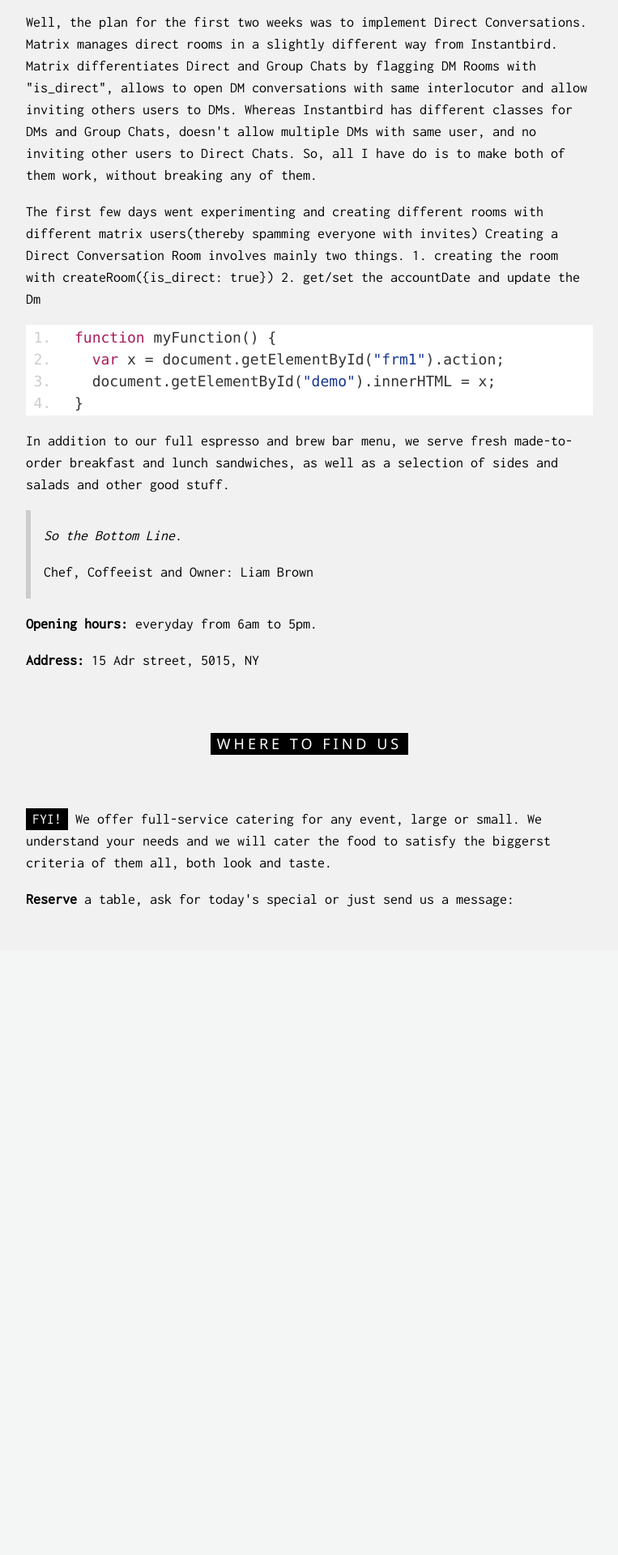
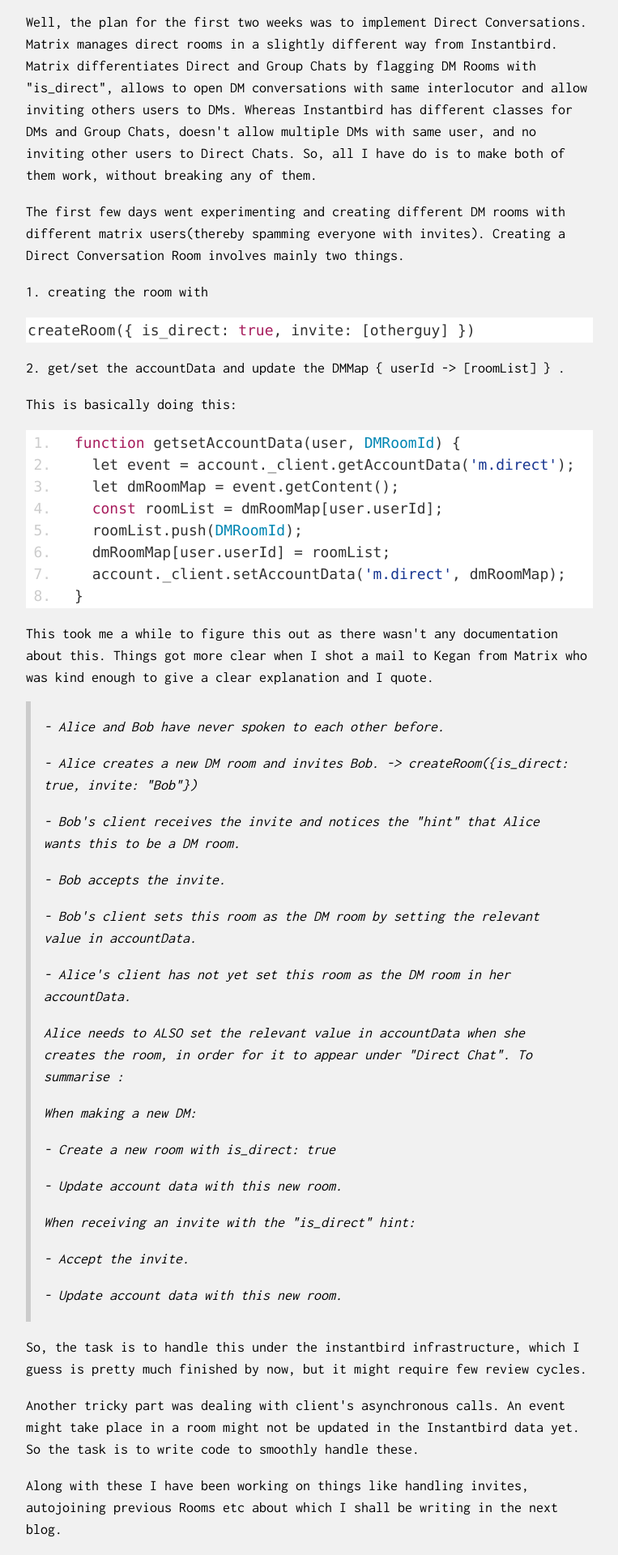
Before and after one commit to pavankarthikboddeda/myblog, a Django app: page / in a window 1280 px wide. Shown: the part 922-2842 px from the top of the page at 81% size, without its empty margins (258-1021 px from the left). Before the commit the page ends 2042 px from the top, so only its background shows below. Run offline with Django 3.2, Linux system fonts and the light colour scheme.

Commit message:
first blog ready.

```diff
--- a/myapp/templates/home.html
+++ b/myapp/templates/home.html
@@ -93,37 +93,67 @@
     and no inviting other users to Direct Chats.
     So, all I have do is to make both of them work, without breaking any of them.</p>
 
-    <p>    The first few days went experimenting and creating different rooms with different matrix users(thereby spamming everyone with invites)
-    Creating a Direct Conversation Room involves mainly two things.
-    1. creating the room with createRoom({is_direct: true})
-    2. get/set the accountDate and update the Dm</p>
+    <p>    The first few days went experimenting and creating different DM rooms with different matrix
+       users(thereby spamming everyone with invites).
+    Creating a Direct Conversation Room involves mainly two things.</p>
+    <p>1. creating the room with</p> <pre class="prettyprint">createRoom({ is_direct: true, invite: [otherguy] })</pre>
+    <p>2. get/set the accountData and update the DMMap { userId -> [roomList] } .</p>
+    <p>This is basically doing this: </p>
+<pre class="prettyprint linenums lang-js">
+function getsetAccountData(user, DMRoomId) {
+  let event = account._client.getAccountData('m.direct');
+  let dmRoomMap = event.getContent();
+  const roomList = dmRoomMap[user.userId];
+  roomList.push(DMRoomId);
+  dmRoomMap[user.userId] = roomList;
+  account._client.setAccountData('m.direct', dmRoomMap);
+}
+</pre>
 
-<pre class="prettyprint linenums">
-function myFunction() {
-  var x = document.getElementById("frm1").action;
-  document.getElementById("demo").innerHTML = x;
-}</pre>
+    This took me a while to figure this out as there wasn't any documentation about this.
+    Things got more clear when I shot a mail to Kegan from Matrix who was kind enough to give
+    a clear explanation and I quote.
+    <div class="w3-panel w3-leftbar w3-light-grey">
+      <p><i>
+<p>- Alice and Bob have never spoken to each other before.</p>
+<p>- Alice creates a new DM room and invites Bob. -> createRoom({is_direct: true, invite: "Bob"})</p>
+<p>- Bob's client receives the invite and notices the "hint" that Alice wants this to be a DM room.</p>
+<p>- Bob accepts the invite.</p>
+<p>- Bob's client sets this room as the DM room by setting the relevant value in accountData.</p>
+<p>- Alice's client has not yet set this room as the DM room in her accountData.</p>
 
-    <p>In addition to our full espresso and brew bar menu, we serve fresh made-to-order breakfast and lunch sandwiches, as well as a selection of sides and salads and other good stuff.</p>
-    <div class="w3-panel w3-leftbar w3-light-grey">
-      <p><i>So the Bottom Line.</i></p>
-      <p>Chef, Coffeeist and Owner: Liam Brown</p>
-    </div>
-    <p><strong>Opening hours:</strong> everyday from 6am to 5pm.</p>
-    <p><strong>Address:</strong> 15 Adr street, 5015, NY</p>
+<p>Alice needs to ALSO set the relevant value in accountData when she creates the room, in order for it to appear under "Direct Chat". To summarise :
+</p>
+<p>When making a new DM:</p>
+<p>- Create a new room with is_direct: true</p>
+<p>- Update account data with this new room.</p>
+
+<p>When receiving an invite with the "is_direct" hint:</p>
+<p>- Accept the invite.</p>
+<p>- Update account data with this new room.</p></i></p>
+</div>
+<p>    So, the task is to handle this under the instantbird infrastructure, which I guess is
+    pretty much finished by now, but it might require few review cycles.</p>
+
+<p>    Another tricky part was dealing with client's asynchronous calls. An event might take place in a room might
+    not be updated in the Instantbird data yet. So the task is to write code to smoothly handle these.</p>
+
+<p>    Along with these I have been working on things like handling invites, autojoining previous Rooms etc about
+    which I shall be writing in the next blog.</p>
+
   </div>
 </div>
 
 
 <!-- Contact/Area Container -->
-<div class="w3-container" id="where" style="padding-bottom:32px;">
+<!-- <div class="w3-container" id="where" style="padding-bottom:32px;">
   <div class="w3-content" style="max-width:700px">
     <h5 class="w3-center w3-padding-48"><span class="w3-tag w3-wide">WHERE TO FIND US</span></h5>
     <p><span class="w3-tag">FYI!</span> We offer full-service catering for any event, large or small. We understand your needs and we will cater the food to satisfy the biggerst criteria of them all, both look and taste.</p>
     <p><strong>Reserve</strong> a table, ask for today's special or just send us a message:</p>
 
   </div>
-</div>
+</div> -->
 
 <!-- End page content -->
 </div>
```
